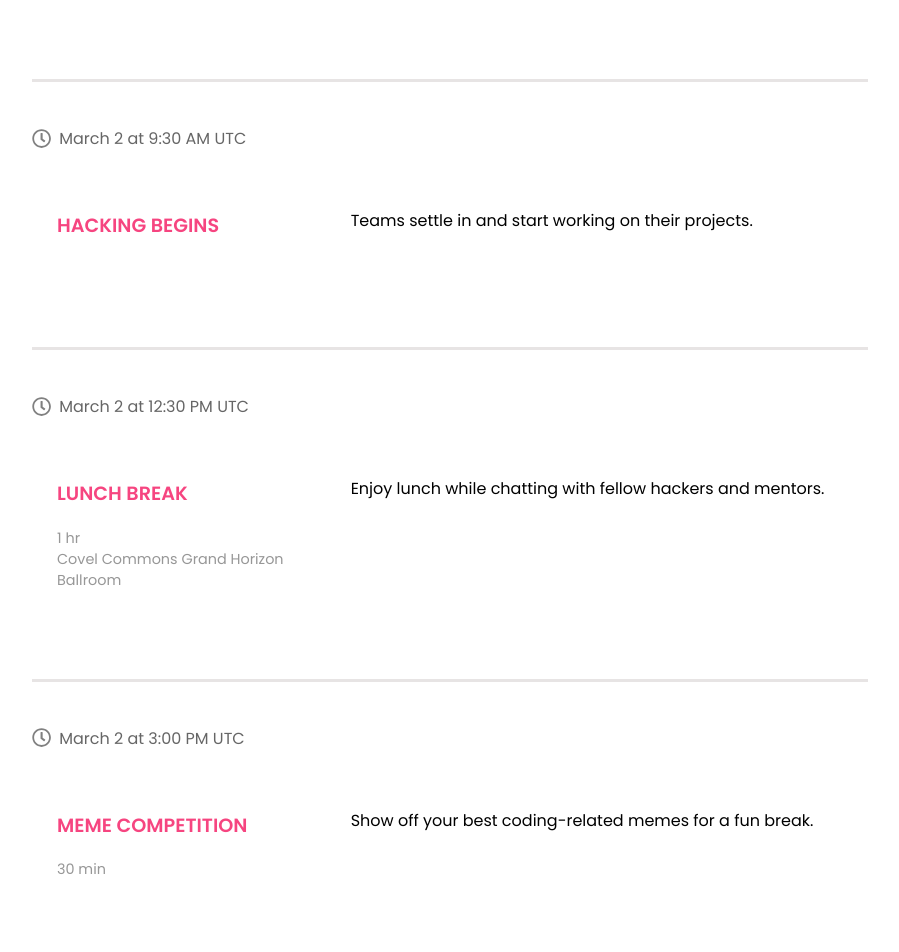
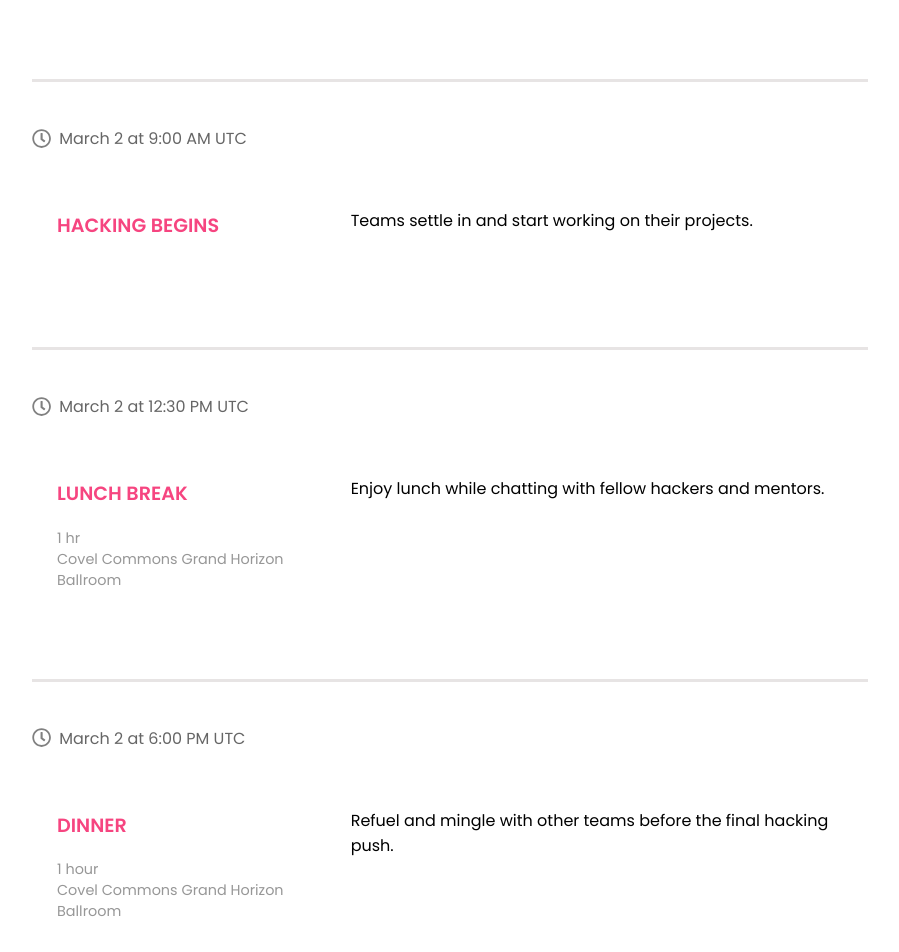
Before and after one commit to uclaacm/hoth.uclaacm.com, a React (Vite) app: page /schedule in a window 1280 px wide. Shown: the part 800-1752 px from the top of the page, without its empty margins (190-1089 px from the left). Built offline with nearby package versions, Linux system fonts and the light colour scheme.

Commit message:
updated times for schedule (#525)

```diff
--- a/src/data/eventSchedule.js
+++ b/src/data/eventSchedule.js
@@ -2,7 +2,7 @@ const getDateObj = (day, time) => new Date(`2025-03-${day}T${time}`);
 
 export const eventSchedule = [
 	{
-		startTime: getDateObj('02', '08:30:00'),
+		startTime: getDateObj('02', '08:10:00'),
 		events: [
 			{
 				name: 'Check In',
@@ -14,7 +14,7 @@ export const eventSchedule = [
 		],
 	},
 	{
-		startTime: getDateObj('02', '09:00:00'),
+		startTime: getDateObj('02', '08:30:00'),
 		events: [
 			{
 				name: 'Opening Ceremony & Breakfast',
@@ -26,7 +26,7 @@ export const eventSchedule = [
 		],
 	},
 	{
-		startTime: getDateObj('02', '09:30:00'),
+		startTime: getDateObj('02', '09:00:00'),
 		events: [
 			{
 				name: 'Hacking Begins',
@@ -43,16 +43,6 @@ export const eventSchedule = [
 				location: 'Covel Commons Grand Horizon Ballroom',
 				description:
 					'Enjoy lunch while chatting with fellow hackers and mentors.',
-			},
-		],
-	},
-	{
-		startTime: getDateObj('02', '15:00:00'),
-		events: [
-			{
-				name: 'Meme Competition',
-				duration: '30 min',
-				description: 'Show off your best coding-related memes for a fun break.',
 			},
 		],
 	},
```
